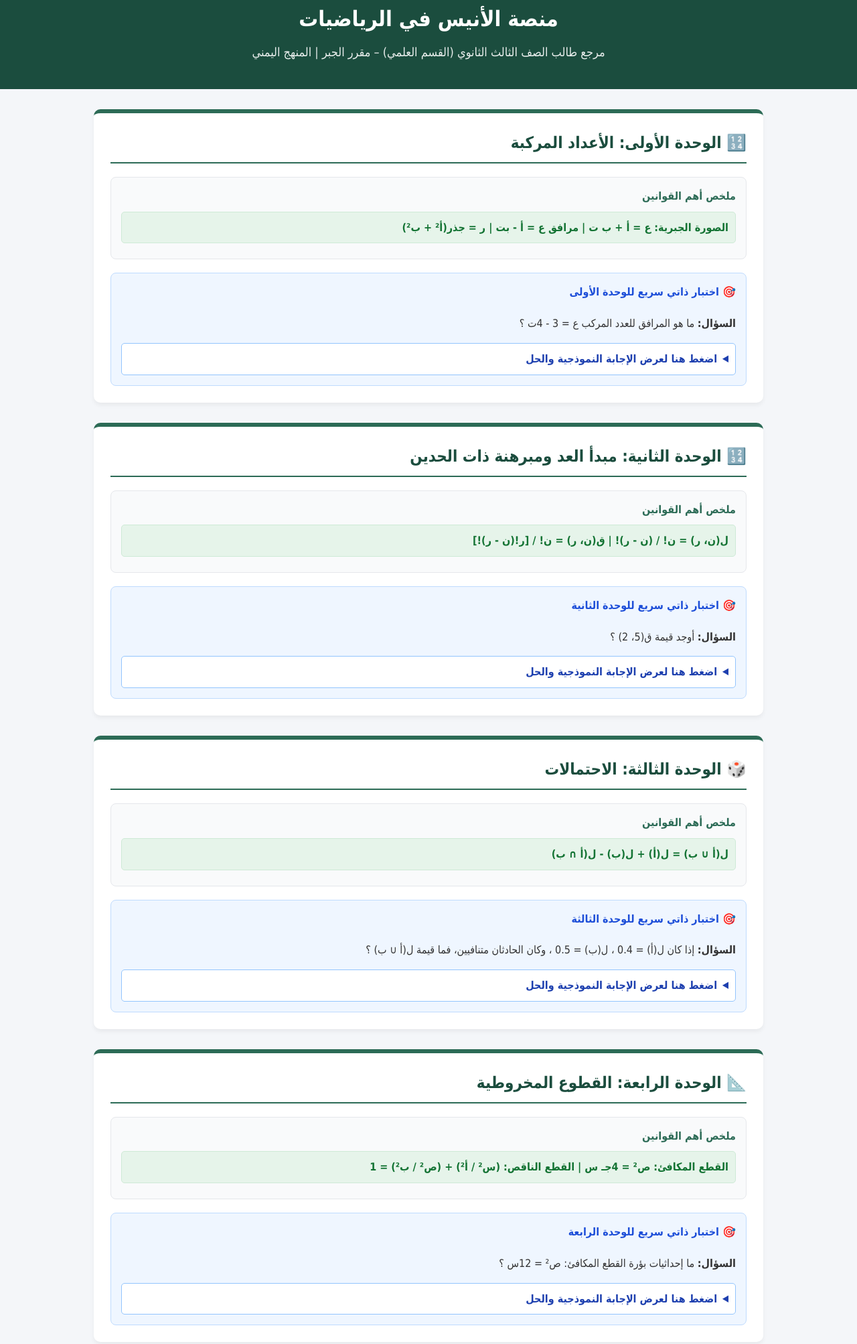
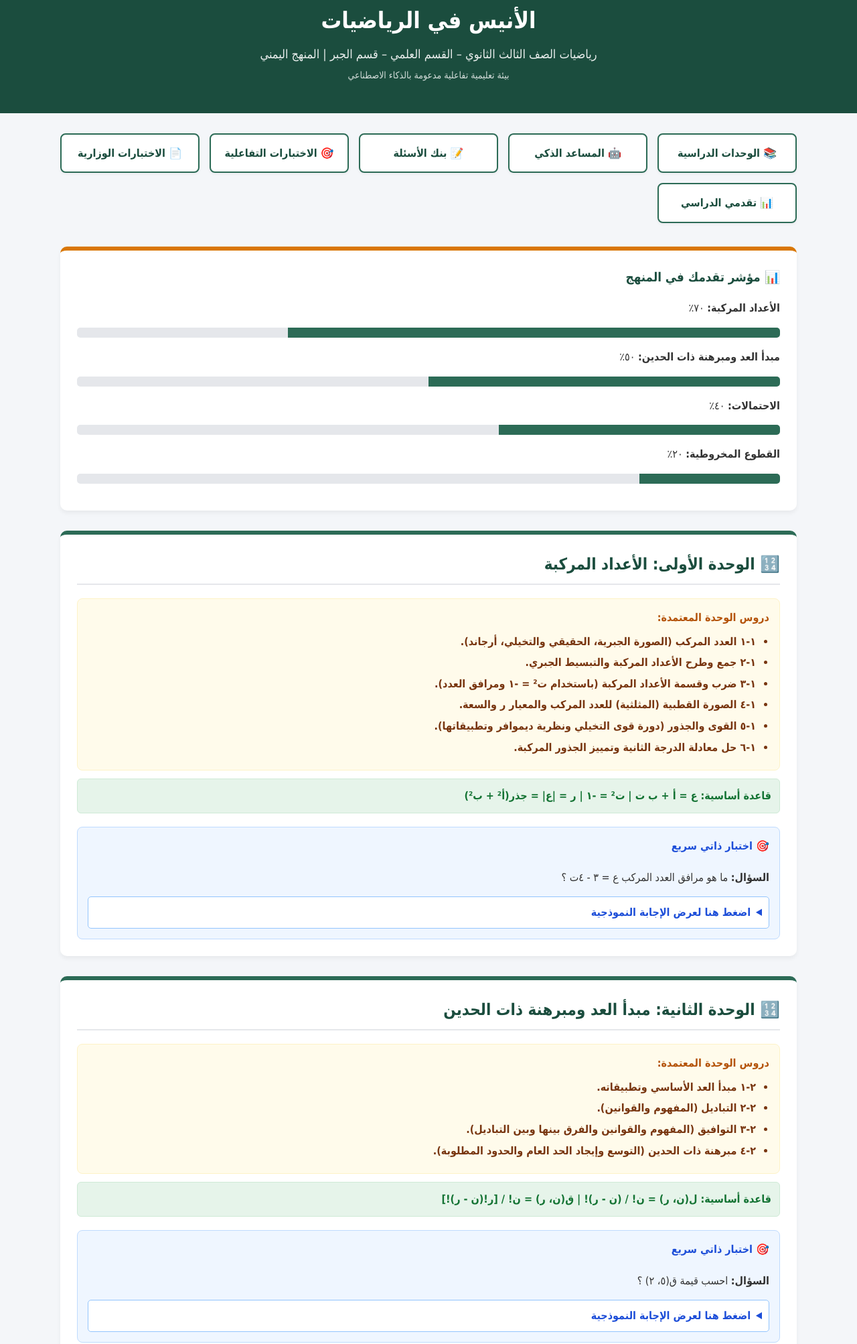
Before and after one commit to gooldn98-svg/gooldn98-svg.github.io, a plain HTML site: page index.html in a window 1280 px wide. Shown: the part 37-2043 px from the top of the page at 67% size. Drawn offline with Linux system fonts and the light colour scheme.

Commit message:
Refactor HTML structure and content for clarity
Updated the title and various text elements for clarity and consistency. Improved styling and structure for better user experience.

```diff
--- a/index.html
+++ b/index.html
@@ -3,7 +3,7 @@
 <head>
     <meta charset="UTF-8">
     <meta name="viewport" content="width=device-width, initial-scale=1.0">
-    <title>منصة الأنيس في الرياضيات - الجبر (الصف الثالث الثانوي)</title>
+    <title>منصة الأنيس في الرياضيات | الصف الثالث الثانوي</title>
     <style>
         :root {
             --primary-color: #1b4d3e;
@@ -12,6 +12,7 @@
             --card-bg: #ffffff;
             --text-color: #333333;
             --accent-color: #d97706;
+            --blue-accent: #1d4ed8;
         }
         body {
             font-family: 'Tahoma', Arial, sans-serif;
@@ -30,18 +31,42 @@
         }
         header h1 {
             margin: 0 0 10px 0;
-            font-size: 32px;
+            font-size: 34px;
         }
         header p {
-            margin: 0;
+            margin: 5px 0;
             font-size: 18px;
             opacity: 0.9;
         }
         .container {
-            max-width: 1000px;
+            max-width: 1100px;
             margin: 30px auto;
             padding: 0 20px;
         }
+        /* لوحة التنقل الرئيسية */
+        .nav-grid {
+            display: grid;
+            grid-template-columns: repeat(auto-fit, minmax(180px, 1fr));
+            gap: 15px;
+            margin-bottom: 35px;
+        }
+        .nav-btn {
+            background-color: var(--card-bg);
+            border: 2px solid var(--secondary-color);
+            color: var(--primary-color);
+            padding: 15px;
+            text-align: center;
+            border-radius: 8px;
+            font-weight: bold;
+            cursor: pointer;
+            transition: all 0.3s ease;
+            box-shadow: 0 2px 4px rgba(0,0,0,0.05);
+        }
+        .nav-btn:hover {
+            background-color: var(--secondary-color);
+            color: white;
+        }
+        /* أقسام الوحدات */
         .unit-section {
             background-color: var(--card-bg);
             border-radius: 10px;
@@ -52,28 +77,37 @@
         }
         .unit-section h2 {
             color: var(--primary-color);
-            border-bottom: 2px solid var(--secondary-color);
+            border-bottom: 2px solid #e5e7eb;
             padding-bottom: 10px;
             margin-top: 0;
         }
-        .lesson-card {
-            background-color: #f9fafb;
-            border: 1px solid #e5e7eb;
+        .lessons-list {
+            background-color: #fffbeb;
+            border: 1px solid #fef3c7;
             border-radius: 8px;
             padding: 15px;
             margin-top: 15px;
         }
-        .lesson-card h4 {
-            color: var(--secondary-color);
+        .lessons-list h4 {
+            color: #b45309;
             margin-top: 0;
             margin-bottom: 10px;
+        }
+        .lessons-list ul {
+            margin: 0;
+            padding-right: 20px;
+        }
+        .lessons-list li {
+            margin-bottom: 6px;
+            font-weight: bold;
+            color: #78350f;
         }
         .rule-box {
             background-color: #e6f4ea;
             border: 1px solid #ceead6;
-            padding: 10px;
-            border-radius: 5px;
-            margin: 8px 0;
+            padding: 12px;
+            border-radius: 6px;
+            margin: 12px 0;
             font-weight: bold;
             color: #137333;
         }
@@ -85,7 +119,7 @@
             margin-top: 20px;
         }
         .quiz-box h4 {
-            color: #1d4ed8;
+            color: var(--blue-accent);
             margin-top: 0;
         }
         details {
@@ -98,41 +132,99 @@
         }
         summary {
             font-weight: bold;
-            color: #1e40af;
+            color: var(--blue-accent);
+        }
+        /* لوحة تتبع التقدم */
+        .progress-dashboard {
+            background-color: var(--card-bg);
+            border-radius: 10px;
+            padding: 25px;
+            margin-bottom: 30px;
+            box-shadow: 0 4px 6px rgba(0,0,0,0.05);
+            border-top: 6px solid var(--accent-color);
+        }
+        .progress-bar-container {
+            background-color: #e5e7eb;
+            border-radius: 5px;
+            height: 15px;
+            width: 100%;
+            margin: 8px 0 15px 0;
+            overflow: hidden;
+        }
+        .progress-fill {
+            background-color: var(--secondary-color);
+            height: 100%;
+            text-align: center;
+            color: white;
+            font-size: 10px;
         }
         footer {
             text-align: center;
-            padding: 20px;
-            margin-top: 50px;
-            background-color: #e5e7eb;
-            color: #4b5563;
-            font-size: 14px;
+            padding: 25px;
+            margin-top: 40px;
+            background-color: #1f2937;
+            color: #d1d5db;
+            font-size: 15px;
         }
     </style>
 </head>
 <body>
 
     <header>
-        <h1>منصة الأنيس في الرياضيات</h1>
-        <p>مرجع طالب الصف الثالث الثانوي (القسم العلمي) – مقرر الجبر | المنهج اليمني</p>
+        <h1>الأنيس في الرياضيات</h1>
+        <p>رياضيات الصف الثالث الثانوي – القسم العلمي – قسم الجبر | المنهج اليمني</p>
+        <p style="font-size: 14px; opacity: 0.8;">بيئة تعليمية تفاعلية مدعومة بالذكاء الاصطناعي</p>
     </header>
 
     <div class="container">
 
+        <!-- أزرار التنقل الرئيسية -->
+        <div class="nav-grid">
+            <div class="nav-btn">📚 الوحدات الدراسية</div>
+            <div class="nav-btn">🤖 المساعد الذكي</div>
+            <div class="nav-btn">📝 بنك الأسئلة</div>
+            <div class="nav-btn">🎯 الاختبارات التفاعلية</div>
+            <div class="nav-btn">📄 الاختبارات الوزارية</div>
+            <div class="nav-btn">📊 تقدمي الدراسي</div>
+        </div>
+
+        <!-- لوحة تتبع التقدم الدراسي -->
+        <div class="progress-dashboard">
+            <h3 style="color: var(--primary-color); margin-top: 0;">📊 مؤشر تقدمك في المنهج</h3>
+            <p><strong>الأعداد المركبة:</strong> ٧٠٪</p>
+            <div class="progress-bar-container"><div class="progress-fill" style="width: 70%;"></div></div>
+
+            <p><strong>مبدأ العد ومبرهنة ذات الحدين:</strong> ٥٠٪</p>
+            <div class="progress-bar-container"><div class="progress-fill" style="width: 50%;"></div></div>
+
+            <p><strong>الاحتمالات:</strong> ٤٠٪</p>
+            <div class="progress-bar-container"><div class="progress-fill" style="width: 40%;"></div></div>
+
+            <p><strong>القطوع المخروطية:</strong> ٢٠٪</p>
+            <div class="progress-bar-container"><div class="progress-fill" style="width: 20%;"></div></div>
+        </div>
+
         <!-- الوحدة الأولى -->
         <div class="unit-section">
             <h2>🔢 الوحدة الأولى: الأعداد المركبة</h2>
-            <div class="lesson-card">
-                <h4>ملخص أهم القوانين</h4>
-                <div class="rule-box">الصورة الجبرية: ع = أ + ب ت | مرافق ع = أ - بت | ر = جذر(أ² + ب²)</div>
+            <div class="lessons-list">
+                <h4>دروس الوحدة المعتمدة:</h4>
+                <ul>
+                    <li>١-١ العدد المركب (الصورة الجبرية، الحقيقي والتخيلي، أرجاند).</li>
+                    <li>١-٢ جمع وطرح الأعداد المركبة والتبسيط الجبري.</li>
+                    <li>١-٣ ضرب وقسمة الأعداد المركبة (باستخدام ت² = -١ ومرافق العدد).</li>
+                    <li>١-٤ الصورة القطبية (المثلثية) للعدد المركب والمعيار ر والسعة.</li>
+                    <li>١-٥ القوى والجذور (دورة قوى التخيلي ونظرية ديموافر وتطبيقاتها).</li>
+                    <li>١-٦ حل معادلة الدرجة الثانية وتمييز الجذور المركبة.</li>
+                </ul>
             </div>
-            <!-- اختبار تفاعلي للوحدة الأولى -->
+            <div class="rule-box">قاعدة أساسية: ع = أ + ب ت | ت² = -١ | ر = |ع| = جذر(أ² + ب²)</div>
             <div class="quiz-box">
-                <h4>🎯 اختبار ذاتي سريع للوحدة الأولى</h4>
-                <p><strong>السؤال:</strong> ما هو المرافق للعدد المركب ع = 3 - 4ت ؟</p>
+                <h4>🎯 اختبار ذاتي سريع</h4>
+                <p><strong>السؤال:</strong> ما هو مرافق العدد المركب ع = ٣ - ٤ت ؟</p>
                 <details>
-                    <summary>اضغط هنا لعرض الإجابة النموذجية والحل</summary>
-                    <p style="margin-top: 10px; color: #15803d;"><strong>الإجابة:</strong> 3 + 4ت (يتم تغيير إشارة الجزء التخيلي فقط).</p>
+                    <summary>اضغط هنا لعرض الإجابة النموذجية</summary>
+                    <p style="margin-top: 8px; color: #15803d;"><strong>الإجابة:</strong> ٣ + ٤ت (بتغيير إشارة الجزء التخيلي فقط).</p>
                 </details>
             </div>
         </div>
@@ -140,17 +232,22 @@
         <!-- الوحدة الثانية -->
         <div class="unit-section">
             <h2>🔢 الوحدة الثانية: مبدأ العد ومبرهنة ذات الحدين</h2>
-            <div class="lesson-card">
-                <h4>ملخص أهم القوانين</h4>
-                <div class="rule-box">ل(ن، ر) = ن! / (ن - ر)! | ق(ن، ر) = ن! / [ر!(ن - ر)!]</div>
+            <div class="lessons-list">
+                <h4>دروس الوحدة المعتمدة:</h4>
+                <ul>
+                    <li>٢-١ مبدأ العد الأساسي وتطبيقاته.</li>
+                    <li>٢-٢ التباديل (المفهوم والقوانين).</li>
+                    <li>٢-٣ التوافيق (المفهوم والقوانين والفرق بينها وبين التباديل).</li>
+                    <li>٢-٤ مبرهنة ذات الحدين (التوسع وإيجاد الحد العام والحدود المطلوبة).</li>
+                </ul>
             </div>
-            <!-- اختبار تفاعلي للوحدة الثانية -->
+            <div class="rule-box">قاعدة أساسية: ل(ن، ر) = ن! / (ن - ر)! | ق(ن، ر) = ن! / [ر!(ن - ر)!]</div>
             <div class="quiz-box">
-                <h4>🎯 اختبار ذاتي سريع للوحدة الثانية</h4>
-                <p><strong>السؤال:</strong> أوجد قيمة ق(5، 2) ؟</p>
+                <h4>🎯 اختبار ذاتي سريع</h4>
+                <p><strong>السؤال:</strong> احسب قيمة ق(٥، ٢) ؟</p>
                 <details>
-                    <summary>اضغط هنا لعرض الإجابة النموذجية والحل</summary>
-                    <p style="margin-top: 10px; color: #15803d;"><strong>الإجابة:</strong> 10 (لأن ق(5، 2) = (5 × 4) / (2 × 1) = 10).</p>
+                    <summary>اضغط هنا لعرض الإجابة النموذجية</summary>
+                    <p style="margin-top: 8px; color: #15803d;"><strong>الإجابة:</strong> ١٠ (لأن (٥ × ٤) / (٢ × ١) = ١٠).</p>
                 </details>
             </div>
         </div>
@@ -158,17 +255,22 @@
         <!-- الوحدة الثالثة -->
         <div class="unit-section">
             <h2>🎲 الوحدة الثالثة: الاحتمالات</h2>
-            <div class="lesson-card">
-                <h4>ملخص أهم القوانين</h4>
-                <div class="rule-box">ل(أ ∪ ب) = ل(أ) + ل(ب) - ل(أ ∩ ب)</div>
+            <div class="lessons-list">
+                <h4>دروس الوحدة المعتمدة:</h4>
+                <ul>
+                    <li>٣-١ بعض المبرهنات الأساسية في الاحتمالات وقوانينها.</li>
+                    <li>٣-٢ بناء النموذج الاحتمالي (فضاء العينة والحوادث).</li>
+                    <li>٣-٣ الاحتمال الشرطي وقانون الضرب والحوادث المستقلة.</li>
+                </ul>
+                <p style="font-size: 13px; color: #dc2626; margin-top: 8px;">* ملاحظة: تم استبعاد قانون الاحتمال الثنائي والسحب مع/بدون إعادة وفقاً للمنهج المقرّر.</p>
             </div>
-            <!-- اختبار تفاعلي للوحدة الثالثة -->
+            <div class="rule-box">قاعدة أساسية: ل(أ ∪ ب) = ل(أ) + ل(ب) - ل(أ ∩ ب)</div>
             <div class="quiz-box">
-                <h4>🎯 اختبار ذاتي سريع للوحدة الثالثة</h4>
-                <p><strong>السؤال:</strong> إذا كان ل(أ) = 0.4 ، ل(ب) = 0.5 ، وكان الحادثان متنافيين، فما قيمة ل(أ ∪ ب) ؟</p>
+                <h4>🎯 اختبار ذاتي سريع</h4>
+                <p><strong>السؤال:</strong> إذا كان ل(أ) = ٠.٤ ، ل(ب) = ٠.٥ وكان الحادثان متنافيين، فما ل(أ ∪ ب) ؟</p>
                 <details>
-                    <summary>اضغط هنا لعرض الإجابة النموذجية والحل</summary>
-                    <p style="margin-top: 10px; color: #15803d;"><strong>الإجابة:</strong> 0.9 (بما أنهما متنافيان فإن التقاطع يساوي صفراً، المجموع = 0.4 + 0.5 = 0.9).</p>
+                    <summary>اضغط هنا لعرض الإجابة النموذجية</summary>
+                    <p style="margin-top: 8px; color: #15803d;"><strong>الإجابة:</strong> ٠.٩ (لأن التقاطع يساوي صفراً في الحوادث المتنافية).</p>
                 </details>
             </div>
         </div>
@@ -176,17 +278,23 @@
         <!-- الوحدة الرابعة -->
         <div class="unit-section">
             <h2>📐 الوحدة الرابعة: القطوع المخروطية</h2>
-            <div class="lesson-card">
-                <h4>ملخص أهم القوانين</h4>
-                <div class="rule-box">القطع المكافئ: ص² = 4جـ س | القطع الناقص: (س² / أ²) + (ص² / ب²) = 1</div>
+            <div class="lessons-list">
+                <h4>دروس الوحدة المعتمدة:</h4>
+                <ul>
+                    <li>٤-١ تمهيد ومفهوم القطوع المخروطية والتعريفات الأساسية.</li>
+                    <li>٤-٢ القطع المكافئ (العناصر، المعادلات، والرسوم البيانية).</li>
+                    <li>٤-٣ القطع الناقص (العناصر، المعادلات، والخصائص).</li>
+                    <li>٤-٤ القطع الزائد (العناصر والمعادلات).</li>
+                </ul>
+                <p style="font-size: 13px; color: #dc2626; margin-top: 8px;">* ملاحظة: تم استبعاد انسحاب ودوران المحاور الإحداثية وفقاً للمنهج المقرّر.</p>
             </div>
-            <!-- اختبار تفاعلي للوحدة الرابعة -->
+            <div class="rule-box">قاعدة أساسية: القطع المكافئ: ص² = 4جـ س | القطع الناقص: (س² / أ²) + (ص² / ب²) = 1</div>
             <div class="quiz-box">
-                <h4>🎯 اختبار ذاتي سريع للوحدة الرابعة</h4>
-                <p><strong>السؤال:</strong> ما إحداثيات بؤرة القطع المكافئ: ص² = 12س ؟</p>
+                <h4>🎯 اختبار ذاتي سريع</h4>
+                <p><strong>السؤال:</strong> أوجد إحداثيات بؤرة القطع المكافئ: ص² = ١٢س ؟</p>
                 <details>
-                    <summary>اضغط هنا لعرض الإجابة النموذجية والحل</summary>
-                    <p style="margin-top: 10px; color: #15803d;"><strong>الإجابة:</strong> (3، 0) (لأن 4جـ = 12 ← جـ = 3، والبؤرة تقع على محور السينات).</p>
+                    <summary>اضغط هنا لعرض الإجابة النموذجية</summary>
+                    <p style="margin-top: 8px; color: #15803d;"><strong>الإجابة:</strong> (٣، ٠) (حيث 4جـ = ١٢ ومنها جـ = ٣).</p>
                 </details>
             </div>
         </div>
@@ -194,7 +302,8 @@
     </div>
 
     <footer>
-        <p>إعداد أ/ أنيس المقطري | منصة الأنيس في الرياضيات</p>
+        <p>منصة الأنيس في الرياضيات – مرجع طالب الصف الثالث الثانوي (القسم العلمي)</p>
+        <p style="margin-top: 5px; font-weight: bold; color: #fbbf24;">إعداد أ/ أنيس المقطري</p>
     </footer>
 
 </body>
```
